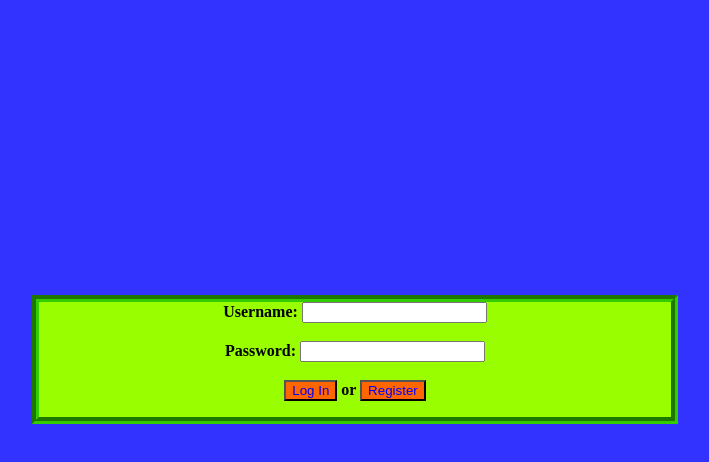
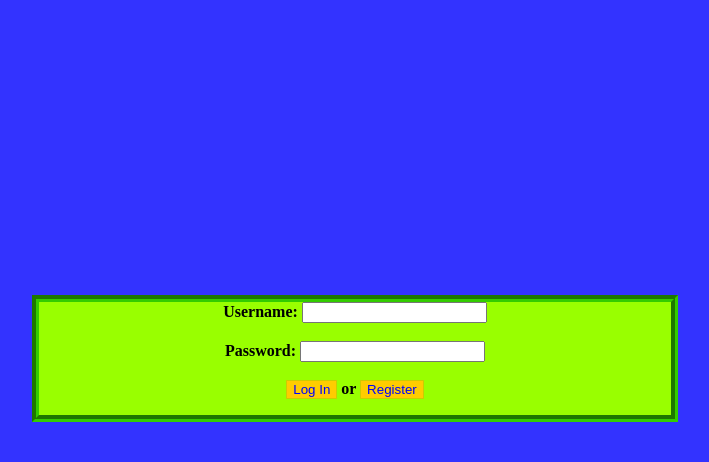
Before and after one commit to KbhackerVGM97/Fun-Time-Projects, a plain HTML site: page Project Files/login.html in a window 1280 px wide. Shown: the part 78-540 px from the top of the page, without its empty margins (285-994 px from the left). Drawn offline with Linux system fonts and the light colour scheme.

Commit message:
button css

```diff
--- a/Project Files/login.less
+++ b/Project Files/login.less
@@ -32,6 +32,7 @@ h1 {
 
 input {
     &[type="submit"]{
-        background-color: #ff6600;
+        background-color: #ffcc00;
+        border: 1px groove #cccc00;
     }
 }
```
Also changed, not shown: Project Files/login.css.
